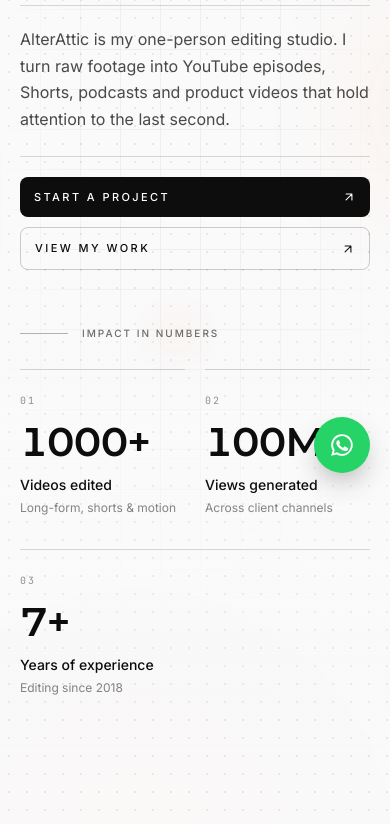
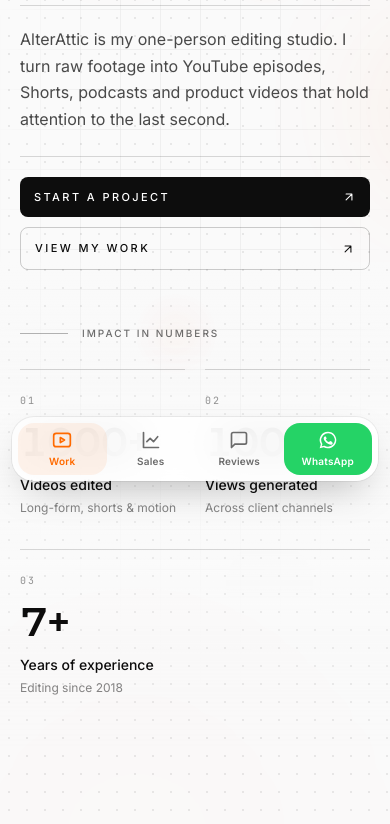
Before and after one commit to Anutani/AlterAttic, a plain HTML site: page public/index.html in a window 390 px wide. Shown: the part 351-1175 px from the top of the page. Drawn offline with Linux system fonts and the light colour scheme.

Commit message:
Phone: replace hamburger menu with bottom icon bar (Work, Sales, Reviews, WhatsApp) (#8)
Claude-Session: https://claude.ai/code/session_01CbWHb4xB1AaKV392Ywuo4b

Co-authored-by: Claude <noreply@anthropic.com>

```diff
--- a/public/index.html
+++ b/public/index.html
@@ -84,6 +84,21 @@ h1 i,h2 i,h3 i{font-family:var(--serif);font-style:italic;font-weight:400;letter
 .menu a small{font-family:var(--mono);font-size:11px;font-weight:500;color:var(--or);letter-spacing:.1em}
 .menu .cta-s{margin-top:auto;height:56px;width:100%;justify-content:center;font-size:14px;border:0}
 body.lock{overflow:hidden}
+
+
+/* phone bottom bar */
+.bnav{display:none}
+@media (max-width:1023px){
+  .burger{display:none!important}
+  .top .cta-s{display:inline-flex!important;height:36px;padding:0 14px;font-size:11px}
+  .wa{display:none!important}
+  body{padding-bottom:calc(84px + env(safe-area-inset-bottom))}
+  .bnav{display:grid;grid-template-columns:repeat(4,1fr);position:fixed;left:12px;right:12px;bottom:calc(12px + env(safe-area-inset-bottom));z-index:45;padding:6px;border-radius:22px;background:rgb(255 255 255 / .88);backdrop-filter:blur(20px) saturate(180%);-webkit-backdrop-filter:blur(20px) saturate(180%);box-shadow:0 0 0 1px rgb(13 13 13 / .06),0 16px 40px -16px rgb(0 0 0 / .35)}
+  .bnav a{display:flex;flex-direction:column;align-items:center;justify-content:center;gap:4px;min-height:52px;border-radius:16px;font-size:10px;font-weight:600;letter-spacing:.02em;color:var(--mute);transition:color .2s,background .2s}
+  .bnav a svg{width:20px;height:20px}
+  .bnav a.on{color:var(--or);background:rgb(var(--orr) / .08)}
+  .bnav a.wa2{color:#fff;background:#25d366}
+}
 
 /* hero */
 .hero{position:relative;padding-top:clamp(132px,14vw,224px);padding-bottom:var(--sec);overflow:visible;isolation:isolate}
@@ -567,6 +582,12 @@ body.lock{overflow:hidden}
   </div>
 </footer>
 
+<nav class="bnav" aria-label="Quick links">
+  <a href="#work"><svg viewBox="0 0 24 24" fill="none" stroke="currentColor" stroke-width="2" stroke-linecap="round" stroke-linejoin="round"><rect x="2" y="4" width="20" height="16" rx="3"></rect><path d="m10 9 5 3-5 3z"></path></svg>Work</a>
+  <a href="#case"><svg viewBox="0 0 24 24" fill="none" stroke="currentColor" stroke-width="2" stroke-linecap="round" stroke-linejoin="round"><path d="M3 3v18h18"></path><path d="m7 14 4-4 4 4 5-6"></path></svg>Sales</a>
+  <a href="#reviews"><svg viewBox="0 0 24 24" fill="none" stroke="currentColor" stroke-width="2" stroke-linecap="round" stroke-linejoin="round"><path d="M21 15a2 2 0 0 1-2 2H7l-4 4V5a2 2 0 0 1 2-2h14a2 2 0 0 1 2 2z"></path></svg>Reviews</a>
+  <a class="wa2" href="https://wa.me/916900998476?text=Hi%20Anutani%2C%20I'd%20like%20to%20talk%20about%20a%20video%20project." data-wa="msg" target="_blank" rel="noopener"><svg viewBox="0 0 24 24" fill="currentColor"><path d="M12 2a10 10 0 0 0-8.6 15.1L2 22l5-1.3A10 10 0 1 0 12 2zm0 18.2c-1.5 0-3-.4-4.2-1.2l-.3-.2-3 .8.8-2.9-.2-.3A8.2 8.2 0 1 1 12 20.2zm4.5-6.1c-.2-.1-1.5-.7-1.7-.8-.2-.1-.4-.1-.6.1l-.8 1c-.1.2-.3.2-.5.1a6.7 6.7 0 0 1-3.3-2.9c-.2-.4.2-.4.7-1.3.1-.2 0-.3 0-.4l-.8-1.8c-.2-.5-.4-.4-.6-.4h-.5a1 1 0 0 0-.7.3 3 3 0 0 0-.9 2.2 5.2 5.2 0 0 0 1.1 2.7 11.9 11.9 0 0 0 4.6 4c1.7.7 2.4.8 3.2.7.5-.1 1.5-.6 1.8-1.2.2-.6.2-1.1.1-1.2l-.4-.2z"></path></svg>WhatsApp</a>
+</nav>
 <a class="wa" href="https://wa.me/916900998476?text=Hi%20Anutani%2C%20I'd%20like%20to%20talk%20about%20a%20video%20project." data-wa="msg" aria-label="Message on WhatsApp" target="_blank" rel="noopener"><svg viewBox="0 0 24 24" fill="currentColor"><path d="M12 2a10 10 0 0 0-8.6 15.1L2 22l5-1.3A10 10 0 1 0 12 2zm0 18.2c-1.5 0-3-.4-4.2-1.2l-.3-.2-3 .8.8-2.9-.2-.3A8.2 8.2 0 1 1 12 20.2zm4.5-6.1c-.2-.1-1.5-.7-1.7-.8s-.4-.1-.6.1-.7.8-.8 1-.3.2-.5.1a6.7 6.7 0 0 1-3.3-2.9c-.3-.4.2-.4.6-1.3.1-.1 0-.3 0-.4l-.8-1.8c-.2-.5-.4-.4-.6-.4h-.5a1 1 0 0 0-.7.3 3 3 0 0 0-.9 2.2 5.2 5.2 0 0 0 1.1 2.7 11.9 11.9 0 0 0 4.6 4c1.7.7 2.4.8 3.2.7a2.8 2.8 0 0 0 1.8-1.3 2.3 2.3 0 0 0 .2-1.3c-.1-.1-.3-.2-.5-.3z"></path></svg></a>
 <script>
 (function(){
@@ -649,7 +670,7 @@ body.lock{overflow:hidden}
   function setMenu(o){menu.classList.toggle("open",o);burger.classList.toggle("x",o);document.body.classList.toggle("lock",o);burger.setAttribute("aria-expanded",o);burger.setAttribute("aria-label",o?"Close menu":"Open menu")}
   burger.addEventListener("click",function(){setMenu(!menu.classList.contains("open"))});
   menu.addEventListener("click",function(e){if(e.target.closest("a"))setMenu(false)});
-  setTimeout(()=>{const h=document.querySelector(".hero h1");h&&h.classList.add("done")},1700);var _y=document.getElementById("yr");if(_y)_y.textContent=new Date().getFullYear();let pt=0;const pxl=[...document.querySelectorAll(".hbg .ly")];function onScroll(){nav.classList.toggle("sc",scrollY>24);if(!pt&&scrollY<1400){pt=1;requestAnimationFrame(()=>{pt=0;const y=scrollY;pxl.forEach(l=>l.style.transform="translate3d(0,"+(y*l.dataset.px).toFixed(1)+"px,0)")})}}addEventListener("scroll",onScroll,{passive:true});onScroll();
+  setTimeout(()=>{const h=document.querySelector(".hero h1");h&&h.classList.add("done")},1700);var _y=document.getElementById("yr");if(_y)_y.textContent=new Date().getFullYear();(function(){var ls=[].slice.call(document.querySelectorAll(".bnav a:not(.wa2)"));if(!("IntersectionObserver" in window))return;var io3=new IntersectionObserver(function(es){es.forEach(function(e){if(e.isIntersecting){ls.forEach(function(l){l.classList.toggle("on",l.getAttribute("href")==="#"+e.target.id)})}})},{rootMargin:"-45% 0px -50% 0px"});["work","case","reviews"].forEach(function(id){var el=document.getElementById(id);el&&io3.observe(el)})})();let pt=0;const pxl=[...document.querySelectorAll(".hbg .ly")];function onScroll(){nav.classList.toggle("sc",scrollY>24);if(!pt&&scrollY<1400){pt=1;requestAnimationFrame(()=>{pt=0;const y=scrollY;pxl.forEach(l=>l.style.transform="translate3d(0,"+(y*l.dataset.px).toFixed(1)+"px,0)")})}}addEventListener("scroll",onScroll,{passive:true});onScroll();
 
   /* reveal + counters */
   function count(el){var to=+el.dataset.count,suf=el.dataset.suffix||"",t0=performance.now();
```
Also changed, not shown: src/index.html (+22 -1 lines).
